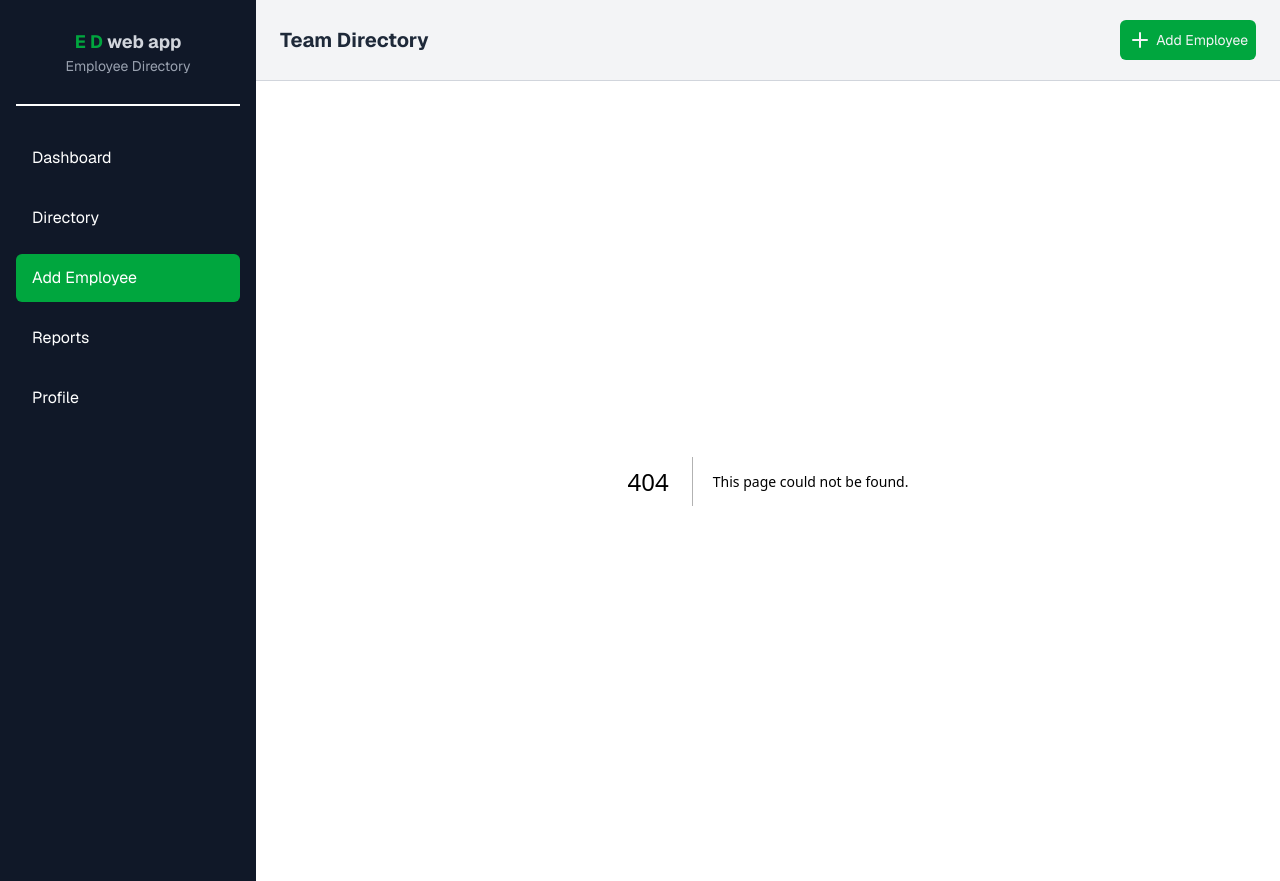
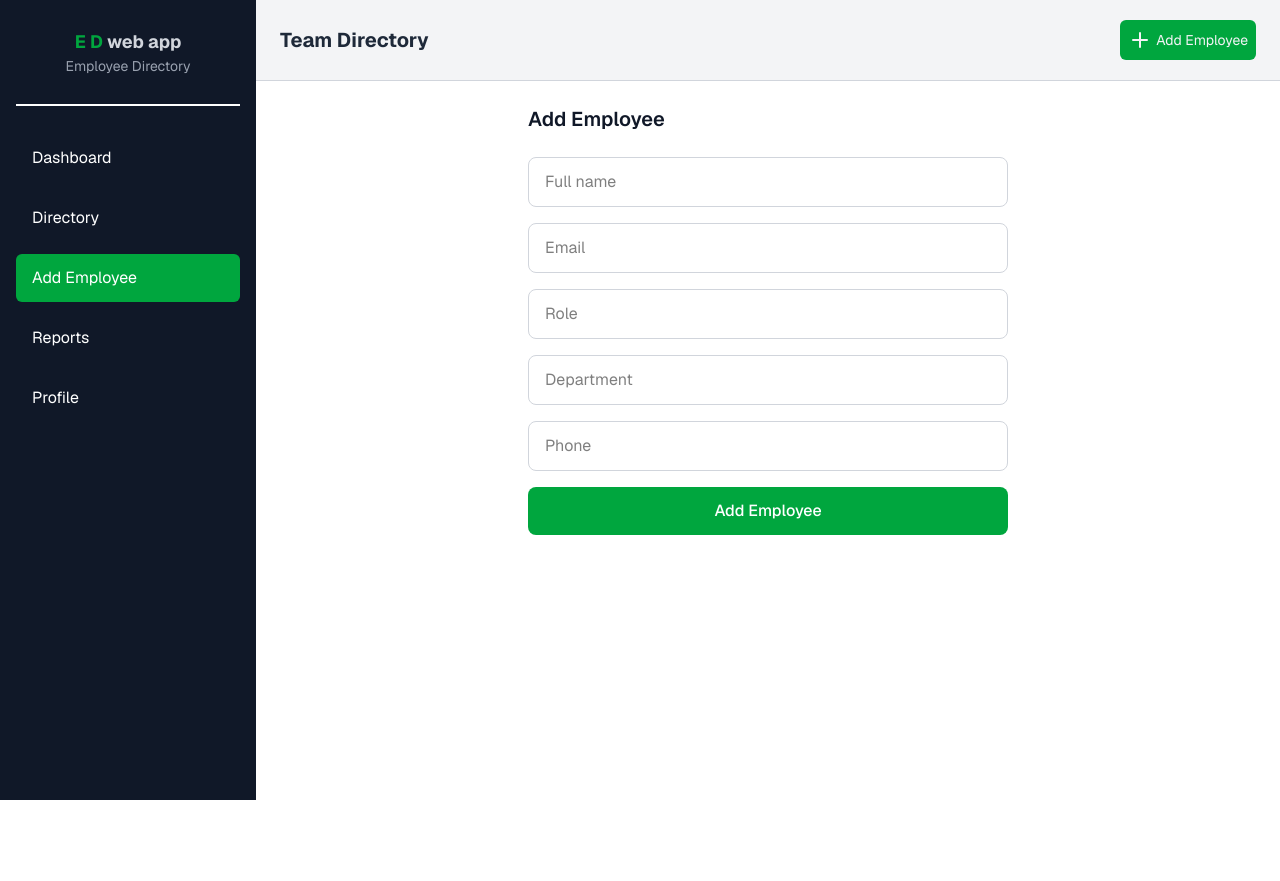
Before and after one commit to AadilNuhu/employee-directory, a Next.js app in the folder client/: page /add in a window 1280 px wide. Before the commit this address had no page. After the commit the page ends 800 px from the top, so only its background shows below. Built offline with nearby package versions, Linux system fonts and the light colour scheme.

Commit message:
add employee form and modal; implement navigation for adding employees

```diff
--- /dev/null
+++ b/client/app/add/page.tsx
@@ -0,0 +1,55 @@
+import React from 'react'
+
+const page = () => {
+    return (
+        <div className="flex justify-center items-center w-full rounded-xl bg-white p-6 ">
+
+
+            <form className="space-y-4 w-120">
+            <div className="mb-6 flex items-center justify-between">
+                <h2 className="text-xl font-semibold text-gray-900">
+                    Add Employee
+                </h2>
+            </div>
+                <input
+                    type="text"
+                    placeholder="Full name"
+                    className="w-full rounded-lg border border-gray-300 px-4 py-3 outline-none focus:border-green-500"
+                />
+
+                <input
+                    type="email"
+                    placeholder="Email"
+                    className="w-full rounded-lg border border-gray-300 px-4 py-3 outline-none focus:border-green-500"
+                />
+
+                <input
+                    type="text"
+                    placeholder="Role"
+                    className="w-full rounded-lg border border-gray-300 px-4 py-3 outline-none focus:border-green-500"
+                />
+
+                <input
+                    type="text"
+                    placeholder="Department"
+                    className="w-full rounded-lg border border-gray-300 px-4 py-3 outline-none focus:border-green-500"
+                />
+
+                <input
+                    type="text"
+                    placeholder="Phone"
+                    className="w-full rounded-lg border border-gray-300 px-4 py-3 outline-none focus:border-green-500"
+                />
+
+                <button
+                    type="submit"
+                    className="w-full rounded-lg cursor-pointer bg-green-600 px-4 py-3 font-medium text-white hover:bg-green-700"
+                >
+                    Add Employee
+                </button>
+            </form>
+        </div>
+    )
+}
+
+export default page
--- /dev/null
+++ b/client/components/AddEmployee.tsx
@@ -0,0 +1,106 @@
+"use client";
+type employeeFormProps = {
+  onClose: () => void
+}
+
+const AddEmployee = ({ onClose }: employeeFormProps) => {
+  const Roles = [
+    "All Departments",
+    "Engineering",
+    "Human Resources",
+    "Marketing",
+    "Design",
+    "Finance",
+    "Sales",
+    "Operations",
+    "Product",
+    "IT",
+  ]
+
+  const Departments = [
+    "all",
+    "Frontend Developer",
+    "Backend Developer",
+    "HR Manager",
+    "UI/UX Designer",
+    "Sales Manager",
+    "Product Manager",
+    "DevOps Engineer",
+    "Marketing Specialist",
+    "Accountant",
+  ]
+  return (
+    <div className="fixed inset-0 z-50 flex items-center justify-center bg-black/40">
+      <div className="w-full max-w-lg rounded-xl bg-white p-6 shadow-xl">
+
+        <div className="mb-6 flex items-center justify-between">
+          <h2 className="text-xl font-semibold text-gray-900">
+            Add Employee
+          </h2>
+
+          <button
+            onClick={onClose}
+            className="font-md cursor-pointer text-red-700 hover:text-red-500"
+          >
+            ✕
+          </button>
+        </div>
+
+        <form className="space-y-4">
+          <input
+            type="text"
+            placeholder="Full name"
+            required
+            className="w-full rounded-lg border border-gray-300 px-4 py-3 outline-none focus:border-green-500"
+          />
+
+          <input
+            type="email"
+            placeholder="Email"
+            required
+            className="w-full rounded-lg border border-gray-300 px-4 py-3 outline-none focus:border-green-500"
+          />
+
+          <div className="flex gap-4">
+            <div className="w-full">
+              <p className="text-sm ml-2 text-gray-500">Select Role : </p>
+              <select className="w-full rounded-lg border border-gray-300 px-4 py-3 outline-none focus:border-green-500" name="roles" id="roles">
+                {Roles.map((role) => (
+                  <option value={role} className="px-4 py-3">{role}</option>
+                ))}
+              </select>
+            </div>
+            <div className="w-full">
+              <p className="text-sm ml-2 text-gray-500">Select Department : </p>
+              <select className="w-full rounded-lg border border-gray-300 px-4 py-3 outline-none focus:border-green-500" name="roles" id="roles">
+                {Departments.map((Dept) => (
+                  <option value={Dept} className="px-4 py-3">{Dept}</option>
+                ))}
+              </select>
+
+            </div>
+
+
+
+          </div>
+
+          <input
+            type="text"
+            placeholder="Phone (+233)"
+            required
+            className="w-full rounded-lg border border-gray-300 px-4 py-3 outline-none focus:border-green-500"
+          />
+
+          <button
+            type="submit"
+            className="w-full rounded-lg cursor-pointer bg-green-600 px-4 py-3 font-medium text-white hover:bg-green-700"
+          >
+            Add Employee
+          </button>
+        </form>
+      </div>
+    </div>
+  );
+};
+
+export default AddEmployee;
--- a/client/components/Nav.tsx
+++ b/client/components/Nav.tsx
@@ -1,10 +1,17 @@
+"use client"
 import { Plus } from "lucide-react"
+import { useState } from "react"
+import AddEmployee from "./AddEmployee"
 
 const Nav = () => {
+    const [show, setShow] = useState<Boolean>(false)
   return (
     <div className="flex w-full justify-between bg-gray-100 px-6 py-5 items-center border-b border-gray-300">
         <div className="font-bold text-xl text-gray-800">Team Directory</div>
-        <div className="flex gap-1 bg-green-600 p-2 items-center rounded-md text-gray-100 text-sm cursor-pointer"><Plus />Add Employee</div>
+        <div className="flex gap-1 bg-green-600 p-2 items-center rounded-md text-gray-100 text-sm cursor-pointer" onClick={() => setShow(true)}><Plus />Add Employee</div>
+        {show && (
+            <AddEmployee onClose={() => setShow(false)} />
+        )}
     </div>
   )
 }
--- a/client/data/mockUsers.js
+++ b/client/data/mockUsers.js
@@ -161,4 +161,5 @@ const employees = [
   },
 ];
 
+
 export default employees;
```
